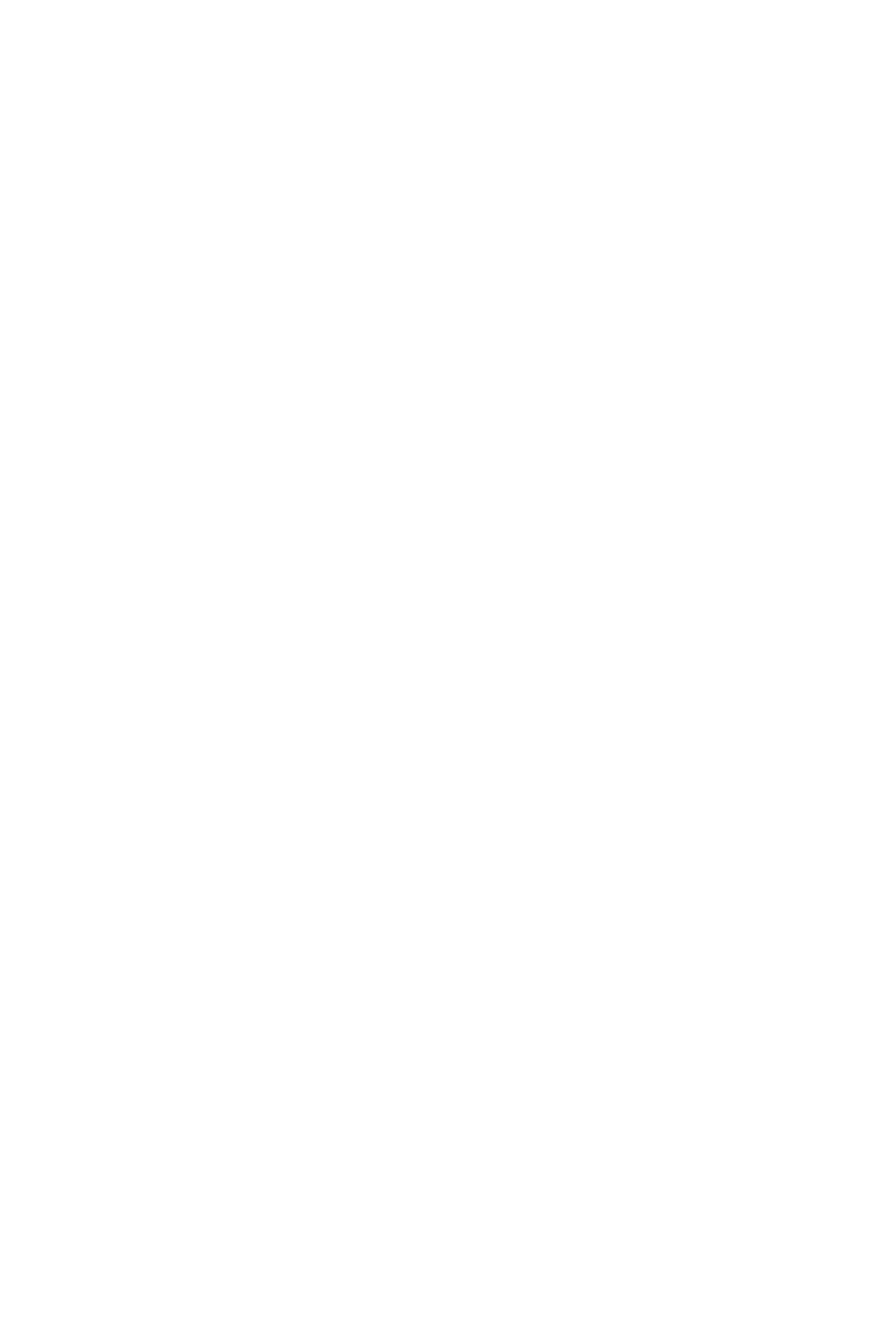
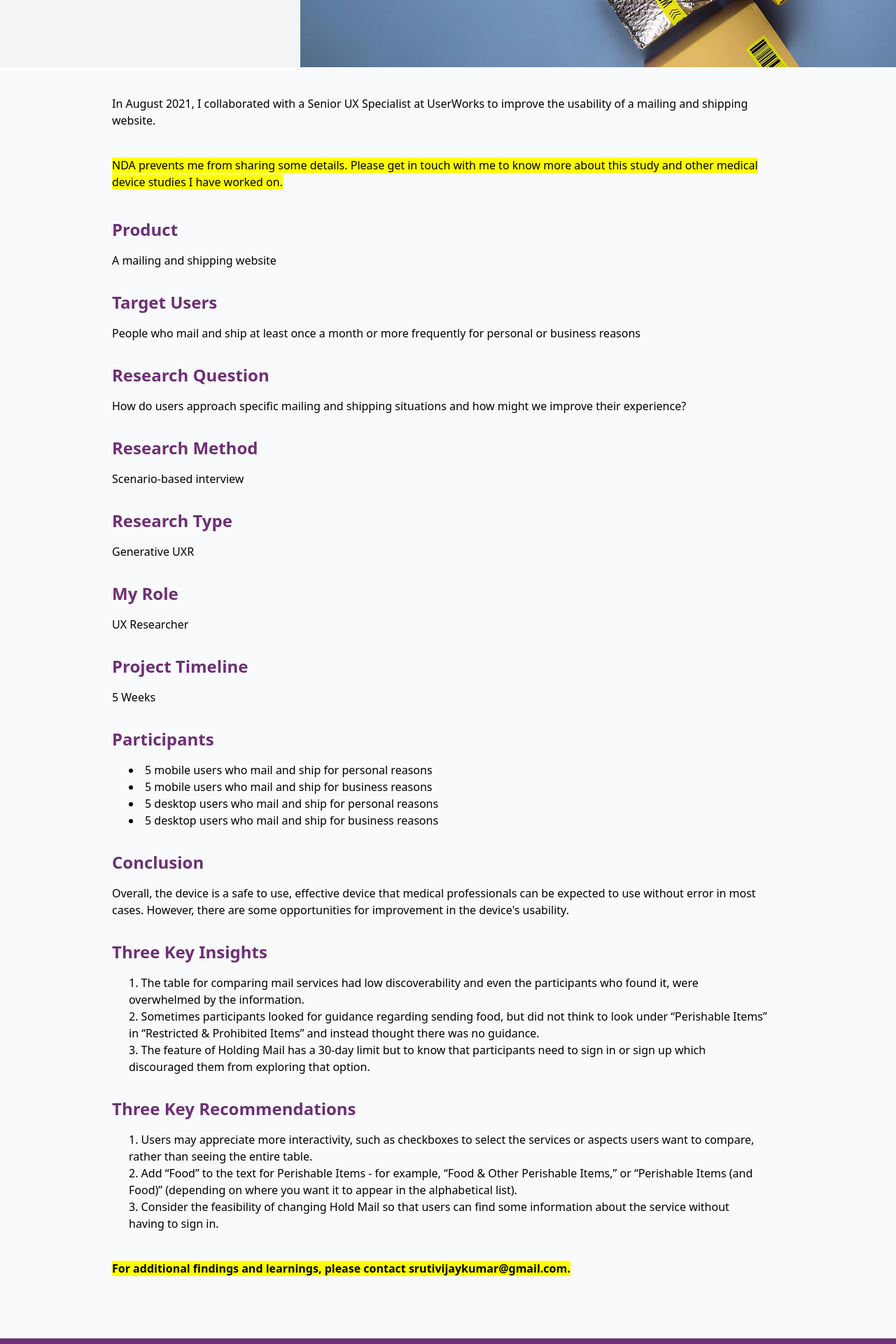
Before and after one commit to SrutiVijaykumar/SrutiVijaykumar.github.io, a Next.js app: page /projects/uxr-shipping-website in a window 1280 px wide. Before the commit this address had no page. Shown: the part 520-2440 px from the top of the page at 70% size. Before the commit the page ends 800 px from the top, so only its background shows below. Built offline with nearby package versions, Linux system fonts and the light colour scheme.

Commit message:
add uxr shipping website

```diff
--- /dev/null
+++ b/pages/projects/uxr-shipping-website.tsx
@@ -0,0 +1,98 @@
+import React from 'react'
+import ProjectLayout from '../../components/layouts/ProjectLayout'
+import ProjectCover from '../../components/projects/ProjectCover'
+import ProjectSection from '../../components/projects/ProjectSection'
+import SectionList from '../../components/projects/SectionList'
+
+import packagesFull from '../../public/images/packages-full.webp'
+
+const UXRShippingWebsite = (): JSX.Element => {
+  return (
+    <ProjectLayout title="UXR Shipping Website | Sruti Vijaykumar">
+      <ProjectCover imgSrc={packagesFull} title="UXR Shipping Website"/>
+
+      <article className="lg:mx-40 font-light mx-6">
+
+      <section className="mt-10">
+        <p>
+          In August 2021, I collaborated with a Senior UX Specialist at UserWorks to improve the usability of a mailing and shipping website.
+        </p>
+        <p className="my-10">
+        <mark>
+          NDA prevents me from sharing some details. Please get in touch with me to know more about this study and other medical device studies I have worked on.
+        </mark>
+        </p>
+      </section>
+
+      <ProjectSection title="Product">
+        <p>A mailing and shipping website</p>
+      </ProjectSection>
+
+      <ProjectSection title="Target Users">
+        <p>People who mail and ship at least once a month or more frequently for personal or business reasons</p>
+      </ProjectSection>
+
+      <ProjectSection title="Research Question">
+        <p>How do users approach specific mailing and shipping situations and how might we improve their experience?</p>
+      </ProjectSection>
+
+      <ProjectSection title="Research Method">
+        <p>Scenario-based interview </p>
+      </ProjectSection>
+
+      <ProjectSection title="Research Type">
+        <p>Generative UXR</p>
+      </ProjectSection>
+
+      <ProjectSection title="My Role">
+        <p>UX Researcher </p>
+      </ProjectSection>
+
+      <ProjectSection title="Project Timeline">
+        <p>5 Weeks</p>
+      </ProjectSection>
+
+      <ProjectSection title="Participants">
+        <SectionList>
+          <li>5 mobile users who mail and ship for personal reasons </li>
+          <li>5 mobile users who mail and ship for business reasons</li>
+          <li>5 desktop users who mail and ship for personal reasons</li>
+          <li>5 desktop users who mail and ship for business reasons</li>
+        </SectionList>
+      </ProjectSection>
+
+      <ProjectSection title="Conclusion">
+        <p>Overall, the device is a safe to use, effective device that medical professionals can be expected to use without error in most cases. However, there are some opportunities for improvement in the device&apos;s usability.</p>
+      </ProjectSection>
+
+      <ProjectSection title="Three Key Insights">
+        <SectionList ordered={true}>
+          <li>The table for comparing mail services had low discoverability and even the participants who found it, were overwhelmed by the information.</li>
+          <li>Sometimes participants looked for guidance regarding sending food, but did not think to look under “Perishable Items” in “Restricted & Prohibited Items” and instead thought there was no guidance.</li>
+          <li>The feature of Holding Mail has a 30-day limit but to know that participants need to sign in or sign up which discouraged them from exploring that option.</li>
+        </SectionList>
+      </ProjectSection>
+
+      <ProjectSection title="Three Key Recommendations">
+        <SectionList ordered={true}>
+          <li>Users may appreciate more interactivity, such as checkboxes to select the services or aspects users want to compare, rather than seeing the entire table.</li>
+          <li>Add “Food” to the text for Perishable Items - for example, “Food & Other Perishable Items,” or “Perishable Items (and Food)” (depending on where you want it to appear in the alphabetical list).</li>
+          <li>Consider the feasibility of changing Hold Mail so that users can find some information about the service without having to sign in.</li>
+        </SectionList>
+      </ProjectSection>
+
+      <section>
+        <p className="my-10 font-bold">
+          <mark>
+            For additional findings and learnings, please contact <a href="mailto: srutivijaykumar@gmail.com">srutivijaykumar@gmail.com</a>.
+          </mark>
+        </p>
+      </section>
+
+      </article>
+
+    </ProjectLayout>
+  )
+}
+
+export default UXRShippingWebsite
```
